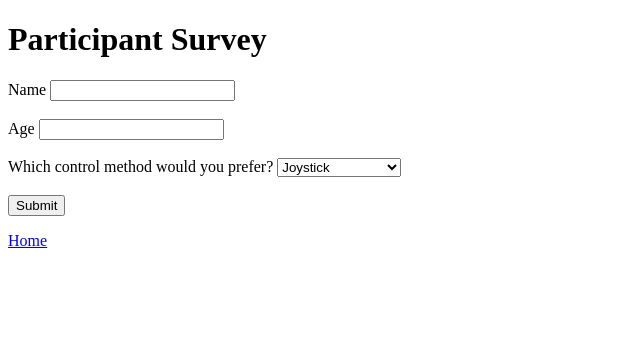
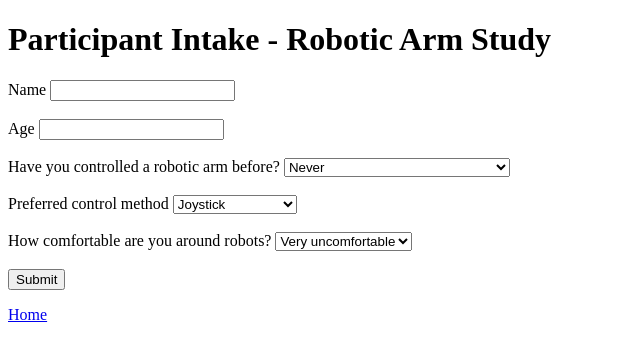
Before and after one commit to bioked/python-utils, a Flask app: page /survey in a window 1280 px wide. Shown: the top 361 px of the page, without its empty margins (0-640 px from the left). Run offline with Flask 3, Linux system fonts and the light colour scheme.

Commit message:
feat: robotics-flavoured adaptive survey (Flask form and CSV with branching)

```diff
--- a/app.py
+++ b/app.py
@@ -6,18 +6,32 @@ from datetime import datetime
 app = Flask(__name__)
 
 CSV_PATH = Path("survey_responses.csv")
-FIELDNAMES = ["timestamp", "name", "age", "q_control"]
+FIELDNAMES = ["timestamp", "name", "age",
+		"q_arm_experience", "q_control", "q_comfort",
+		"assigned_group"]
 
 def init_csv():
-	"""Create CSV with header if it doesn't exist."""
+	"""Create CSV with header if there isn't one already."""
 	if not CSV_PATH.exists():
 		with CSV_PATH.open("w", newline="", encoding="utf-8") as f:
 			writer = csv.DictWriter(f, fieldnames=FIELDNAMES)
 			writer.writeheader()
 
-@app.route("/")
-def home():
-	return "Welcome"
+def assign_group(exp_level: str, comfort: str) -> str:
+	"""
+	Basic adaptive branching:
+	- never used robotic arm OR very_uncomfortable	-> tutorial
+	- demo_only AND neutral/comfortable		-> standard
+	- often AND (comfortable/very)			-> advanced
+	- fallback					-> standard
+	"""
+	if exp_level == "never" or comfort == "very_uncomfortable":
+		return "tutorial"
+	if exp_level == "demo_only" and comfort in {"neutral", "comfortable", "very_comfortable"}:
+		return "standard"
+	if exp_level == "often" and comfort in {"comfortable", "very_comfortable"}:
+		return "advanced"
+	return "standard"
 
 @app.route("/survey", methods=["GET", "POST"])
 def survey():
@@ -25,28 +39,44 @@ def survey():
 	if request.method == "POST":
 		name = (request.form.get("name") or "").strip()
 		age = (request.form.get("age") or "").strip()
+
+		# robotics-specific questions
+		q_arm_experience = request.form.get("q_arm_experience") or ""
 		q_control = request.form.get("q_control") or ""
+		q_comfort = request.form.get("q_comfort") or ""
 
 		# small validation
 		if not name or not age.isdigit():
-			return render_template("survey.html", error="Enter a name and age (numbers only).")
+			return render_template("survey.html", error="Enter your name and age (numbers only).")
+
+		# adaptive branching
+		group = assign_group(q_arm_experience, q_comfort)
 
 		row = {
 			"timestamp": datetime.utcnow().isoformat(timespec="seconds"),
 			"name": name,
 			"age": age,
+			"q_arm_experience": q_arm_experience,
 			"q_control": q_control,
+			"q_comfort": q_comfort,
+			"assigned_group": group,
 		}
 		with CSV_PATH.open("a", newline="", encoding="utf-8") as f:
 			writer = csv.DictWriter(f, fieldnames=FIELDNAMES)
 			writer.writerow(row)
-		return redirect(url_for("filled"))
+
+		# show assigned group on the form filled page
+		return redirect(url_for("filled", group=group))
 
 	return render_template("survey.html")
 
+@app.route("/")
+def home():
+	return "Welcome. Visit /survey to get started."
+
 @app.route("/filled")
 def filled():
-	return render_template("filled.html")
+	return render_template("filled.html", group=request.args.get("group", ""))
 
 if __name__ == "__main__":
 	app.run(debug=True)
--- a/templates/filled.html
+++ b/templates/filled.html
@@ -2,7 +2,10 @@
 <html>
 	<head><meta charset="utf-8"><title>We've received your response</title></head>
 	<body>
-		<h1>Thank you for participating</h1>
+	<h1>Thank you for participating</h1>
+	{% if group %}
+		<p><strong>Assigned group:</strong> {{ group }}</p>
+	{% endif %}
 		<p>If you have any questions about this study or wish to withdraw your consent, please contact so-and-so@email.com</p>
 		<p><a href="{{ url_for('survey') }}">Next</a></p>
 	</body>
--- a/templates/survey.html
+++ b/templates/survey.html
@@ -1,20 +1,39 @@
 <!doctype html>
 <html>
-	<head><meta charset="utf-8"><title>Study Survey</title></head>
+	<head><meta charset="utf-8"><title>Robotics Study Survey</title></head>
 	<body>
-		<h1>Participant Survey</h1>
+		<h1>Participant Intake - Robotic Arm Study</h1>
 		{% if error %}<p style="color:red">{{ error }}</p>{% endif %}
 		<form method="post">
 			<label>Name <input name="name" required></label><br><br>
 			<label>Age <input name="age" inputmode="numeric" pattern="\d+" required></label><br><br>
-			<label>Which control method would you prefer?
-				<select name="q_control">
+
+			<label>Have you controlled a robotic arm before?
+				<select name="q_arm_experience" required>
+					<option value="never">Never</option>
+					<option value="demo_only">Only in a demo or lab environment
+					<option value="often">Yes, often</option>
+				</select>
+			</label><br><br>
+
+			<label>Preferred control method
+				<select name="q_control" required>
 					<option value="joystick">Joystick</option>
 					<option value="gesture">Gestures</option>
 					<option value="voice">Voice commands</option>
 					<option value="other">Other</option>
 				</select>
 			</label><br><br>
+
+			<label>How comfortable are you around robots?
+				<select name="q_comfort" required>
+					<option value="very_uncomfortable">Very uncomfortable</option>
+					<option value="neutral">Neutral</option>
+					<option value="comfortable">Comfortable</option>
+					<option value="very_comfortable">Very comfortable</option>
+				</select>
+			</label><br><br>
+
 			<button type="submit">Submit</button>
 		</form>
 		<p><a href="{{ url_for('home') }}">Home</a></p>
```
